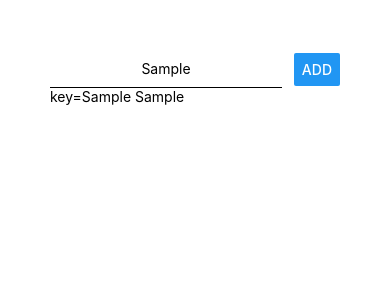
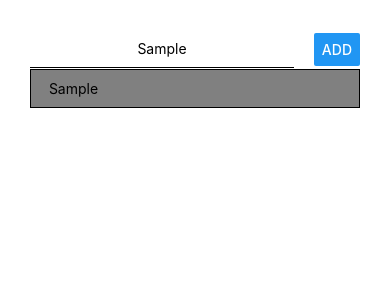
Before and after one commit to steffanciprian/ReactNativeTutorial, a React Native app: screen / in a window 390 px wide. Both pictures are taken after typing "Sample" into the empty fields and a click on the button "ADD". Shown: the top 300 px of the page. Built offline with nearby package versions, Linux system fonts and the light colour scheme.

Commit message:
al 5lea commit//workWithStateAndEvents

```diff
--- a/App.js
+++ b/App.js
@@ -26,7 +26,7 @@ export default function App() {
 
             <View>
                 {goals.map((goal) => {
-                    return <Text>key={goal} {goal}</Text>
+                    return <View key={goal} style={styles.textStyleGiveToWrappingView}><Text>  {goal}</Text></View>
                 })}
             </View>
         </View>
@@ -35,7 +35,7 @@ export default function App() {
 
 const styles = StyleSheet.create({
     screenStyle: {
-        padding: 50
+        padding: 30
     },
     inputContainerStyle: {
         flexDirection: "row",
@@ -49,6 +49,13 @@ const styles = StyleSheet.create({
         padding: 10,
         textAlign: "center",
     },
+    textStyleGiveToWrappingView: {
+        padding: 10,
+        marginVertical: 1,
+        backgroundColor: "grey",
+        borderColor: "black",
+        borderWidth: .5,
 
+    }
 
 });
```
